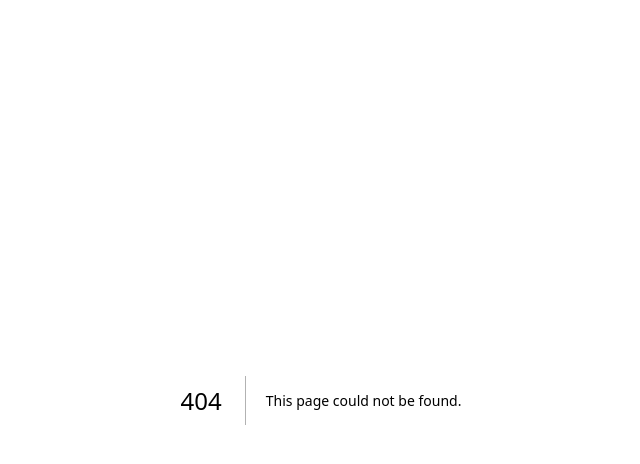
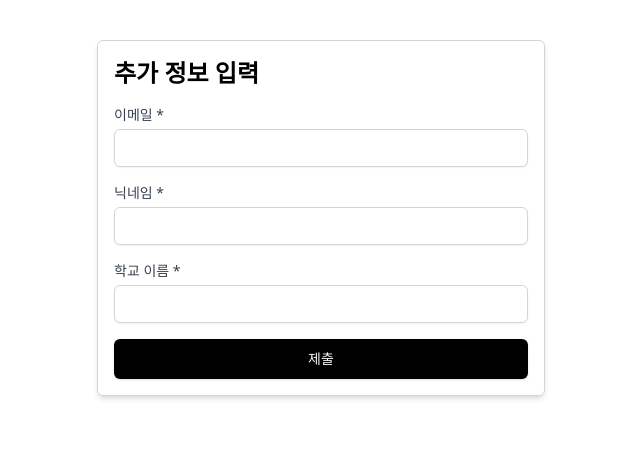
Before and after one commit to GoungGoung-AI-Math/FrontEnd, a Next.js app: page /login/add-info in a window 1280 px wide. Before the commit this address had no page. Shown: the top 464 px of the page, without its empty margins (319-959 px from the left). Built offline with nearby package versions, Linux system fonts and the light colour scheme.

Commit message:
[Feat] 추가입력 후 회원 프로필 업데이트 API 연동

```diff
--- a/package.json
+++ b/package.json
@@ -19,6 +19,7 @@
     "next": "14.2.5",
     "react": "^18",
     "react-dom": "^18",
+    "react-hook-form": "^7.52.1",
     "tailwind-merge": "^2.4.0",
     "tailwindcss-animate": "^1.0.7"
   },
--- /dev/null
+++ b/src/app/login/add-info/page.tsx
@@ -0,0 +1,10 @@
+import AddInfoForm from '@/components/feature/login/AddInfoForm';
+
+export default function AddInfoPage() {
+  return (
+    <div className="max-w-md mx-auto mt-10 p-4 border border-gray-300 rounded-md shadow-md">
+      <h2 className="text-2xl font-bold mb-4">추가 정보 입력</h2>
+      <AddInfoForm />
+    </div>
+  );
+}
--- /dev/null
+++ b/src/components/feature/login/AddInfoForm.tsx
@@ -0,0 +1,95 @@
+'use client'
+
+import Cookies from 'js-cookie';
+import { useRouter } from 'next/navigation';
+import { useState } from 'react';
+
+import { Button } from '@/components/ui/button';
+
+export default function AddInfoForm() {
+  const [email, setEmail] = useState(''); // Email state 추가
+  const [nickName, setNickName] = useState('');
+  const [schoolName, setSchoolName] = useState('');
+  const router = useRouter();
+
+  const handleSubmit = async (event: React.FormEvent) => {
+    event.preventDefault();
+
+    try {
+      const token = Cookies.get('access_token');
+      if (!token) {
+        console.error('No access token found');
+        router.push('/login');
+        return;
+      }
+
+      // Create DTO object
+      const addInfoUserProfileRequest = {
+        email,
+        nickName,
+        schoolName,
+      };
+
+      console.log("Sending data:", addInfoUserProfileRequest); // 디버그를 위해 데이터 로그 출력
+
+      const response = await fetch('http://localhost:8080/user-profile/add-info', {
+        method: 'POST',
+        headers: {
+          'Content-Type': 'application/json',
+          'Authorization': `Bearer ${token}`,
+        },
+        body: JSON.stringify(addInfoUserProfileRequest),
+      });
+
+      if (response.ok) {
+        console.log('추가 정보 등록 완료');
+        router.push('/dashboard');
+      } else {
+        const errorResponse = await response.json();
+        console.error('추가 정보 등록 실패', errorResponse.message);
+        // 오류 처리 로직 추가
+      }
+    } catch (error) {
+      console.error('Error submitting additional info:', error);
+    }
+  };
+
+  return (
+    <form onSubmit={handleSubmit}>
+      <div className="mb-4">
+        <label htmlFor="email" className="block text-sm font-medium text-gray-700">이메일 *</label>
+        <input
+          id="email"
+          type="email"
+          required
+          value={email}
+          onChange={(e) => setEmail(e.target.value)}
+          className="mt-1 block w-full px-3 py-2 border border-gray-300 rounded-md shadow-sm focus:outline-none focus:ring-indigo-500 focus:border-indigo-500 sm:text-sm"
+        />
+      </div>
+      <div className="mb-4">
+        <label htmlFor="nickName" className="block text-sm font-medium text-gray-700">닉네임 *</label>
+        <input
+          id="nickName"
+          type="text"
+          required
+          value={nickName}
+          onChange={(e) => setNickName(e.target.value)}
+          className="mt-1 block w-full px-3 py-2 border border-gray-300 rounded-md shadow-sm focus:outline-none focus:ring-indigo-500 focus:border-indigo-500 sm:text-sm"
+        />
+      </div>
+      <div className="mb-4">
+        <label htmlFor="schoolName" className="block text-sm font-medium text-gray-700">학교 이름 *</label>
+        <input
+          id="schoolName"
+          type="text"
+          required
+          value={schoolName}
+          onChange={(e) => setSchoolName(e.target.value)}
+          className="mt-1 block w-full px-3 py-2 border border-gray-300 rounded-md shadow-sm focus:outline-none focus:ring-indigo-500 focus:border-indigo-500 sm:text-sm"
+        />
+      </div>
+      <Button type="submit" className="w-full">제출</Button>
+    </form>
+  );
+}
--- a/src/components/feature/login/LoginButton.tsx
+++ b/src/components/feature/login/LoginButton.tsx
@@ -3,6 +3,7 @@
 import Cookies from 'js-cookie';
 import Keycloak from 'keycloak-js';
 import Image from 'next/image';
+import { useRouter } from 'next/navigation';
 import { useEffect, useState } from 'react';
 
 import appleLogo from '@/assets/apple.svg';
@@ -14,6 +15,7 @@ export default function LoginButton() {
   const [keycloak, setKeycloak] = useState<Keycloak | null>(null);
   const [authenticated, setAuthenticated] = useState(false);
   const [loading, setLoading] = useState(true);
+  const router = useRouter(); // useRouter 훅 사용
 
   useEffect(() => {
     const keycloakInstance = new Keycloak({
@@ -60,6 +62,9 @@ export default function LoginButton() {
 
           // 유저 등록
           registerUser();
+
+          // 로그인 성공 시 리다이렉션
+          router.push('/login/add-info');
         }
         setLoading(false);
       })
@@ -67,7 +72,7 @@ export default function LoginButton() {
         console.error('Keycloak initialization failed', error);
         setLoading(false);
       });
-  }, []);
+  }, [router]);
 
   const handleLogin = (idpHint: string) => {
     if (keycloak) {
@@ -111,7 +116,7 @@ export default function LoginButton() {
   };
 
   if (loading) {
-    return <div style={{ textAlign: 'center', marginTop: '30px' }}>Loading...</div>;
+    return <div style={{ textAlign: 'center', marginTop: '30px' }}>로딩 중...</div>;
   }
 
   if (authenticated) {
```
Also changed, not shown: 1 other file (tests, documents, lock files or other folders).
